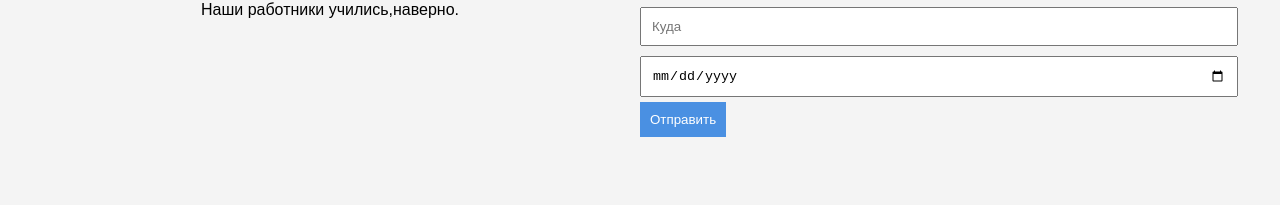
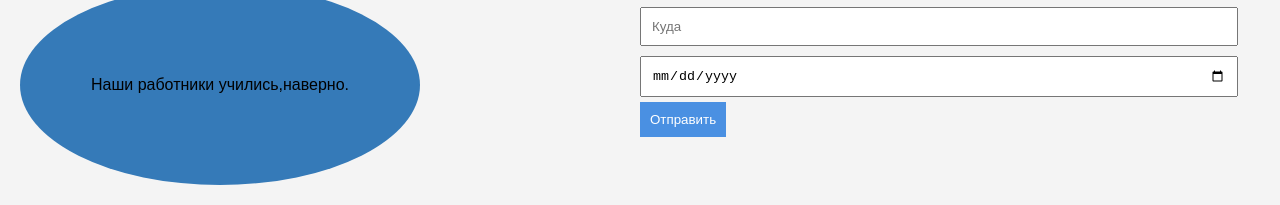
Before and after one commit to bleckech/Aviasales, a plain HTML site: page index.html in a window 1280 px wide. Shown: the part 870-1075 px from the top of the page. Before the commit the page ends 1047 px from the top, so only its background shows below. Drawn offline with Linux system fonts and the light colour scheme.

Commit message:
Update style.css

```diff
--- a/style.css
+++ b/style.css
@@ -171,4 +171,10 @@ article img{
 .opis-jobserov{
     display:flex;
     justify-content: space-around;
+    background-color:#357ab8 ;
+    border-radius: 50%;
+    width: 400px;
+    height: 200px;
+    align-items: center;
+
 }
```
